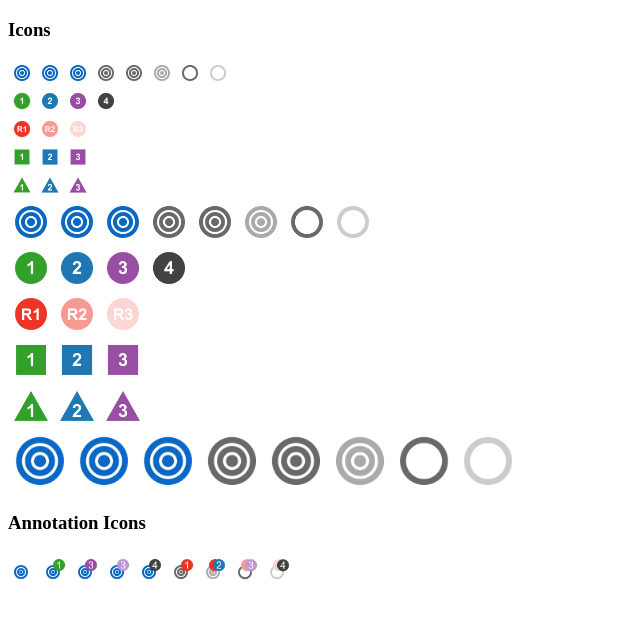
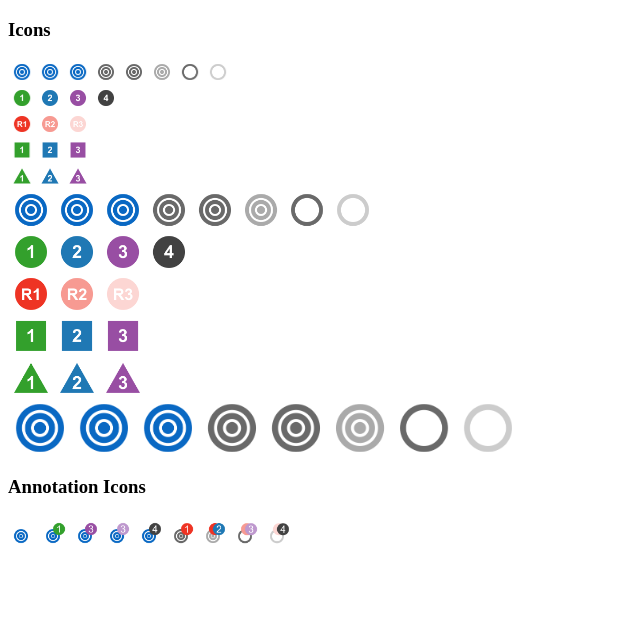
Before and after one commit to oncokb/oncokb-styles, a website: page index.html in a window 1280 px wide. Shown: the whole page, without its empty margins (0-640 px from the left). Drawn offline with Linux system fonts and the light colour scheme.

```diff
--- a/package.json
+++ b/package.json
@@ -1,6 +1,6 @@
 {
   "name": "oncokb-styles",
-  "version": "1.6.0",
+  "version": "1.6.0-alpha.1",
   "description": "OncoKB Styles",
   "main": "dist/css/oncokb.css",
   "keywords": [
--- a/scss/_mixins.scss
+++ b/scss/_mixins.scss
@@ -1,6 +1,6 @@
 @mixin icon-background-position($x, $y, $scale:1) {
   background-position-x: -(13px + ($x - 1) * 25px) * $scale;
-  background-position-y: -(19px + ($y - 1) * 30px) * $scale;
+  background-position-y: -(20px + ($y - 1) * 30px) * $scale;
 }
 
 @mixin annotation-icon-background-position-x($x, $scale:1) {
@@ -14,9 +14,9 @@
 @mixin icon-size($scale:1) {
   background-image: url('images/v4/icons.png');
   width: 18px * $scale;
-  height: 18px * $scale;
+  height: 16px * $scale;
   flex-shrink: 0;
-  line-height: 18px * $scale;
+  line-height: 16px * $scale;
   // background size is the same of corresponding to the width of svg file
   background-size: 170px * $scale;
   margin: 0 3px;
```
Also changed, not shown: dist/oncokb.css, 1 other file.
